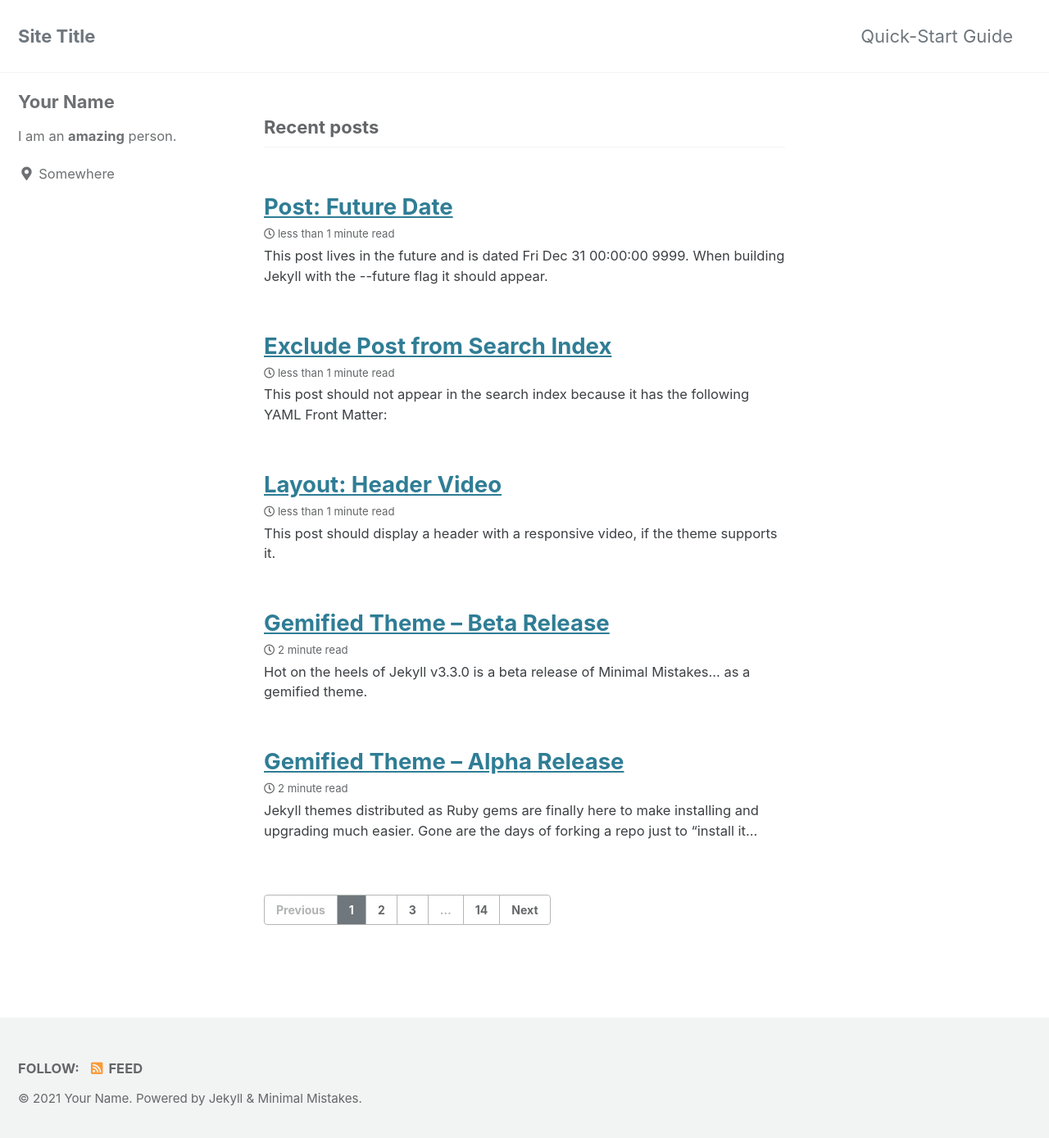
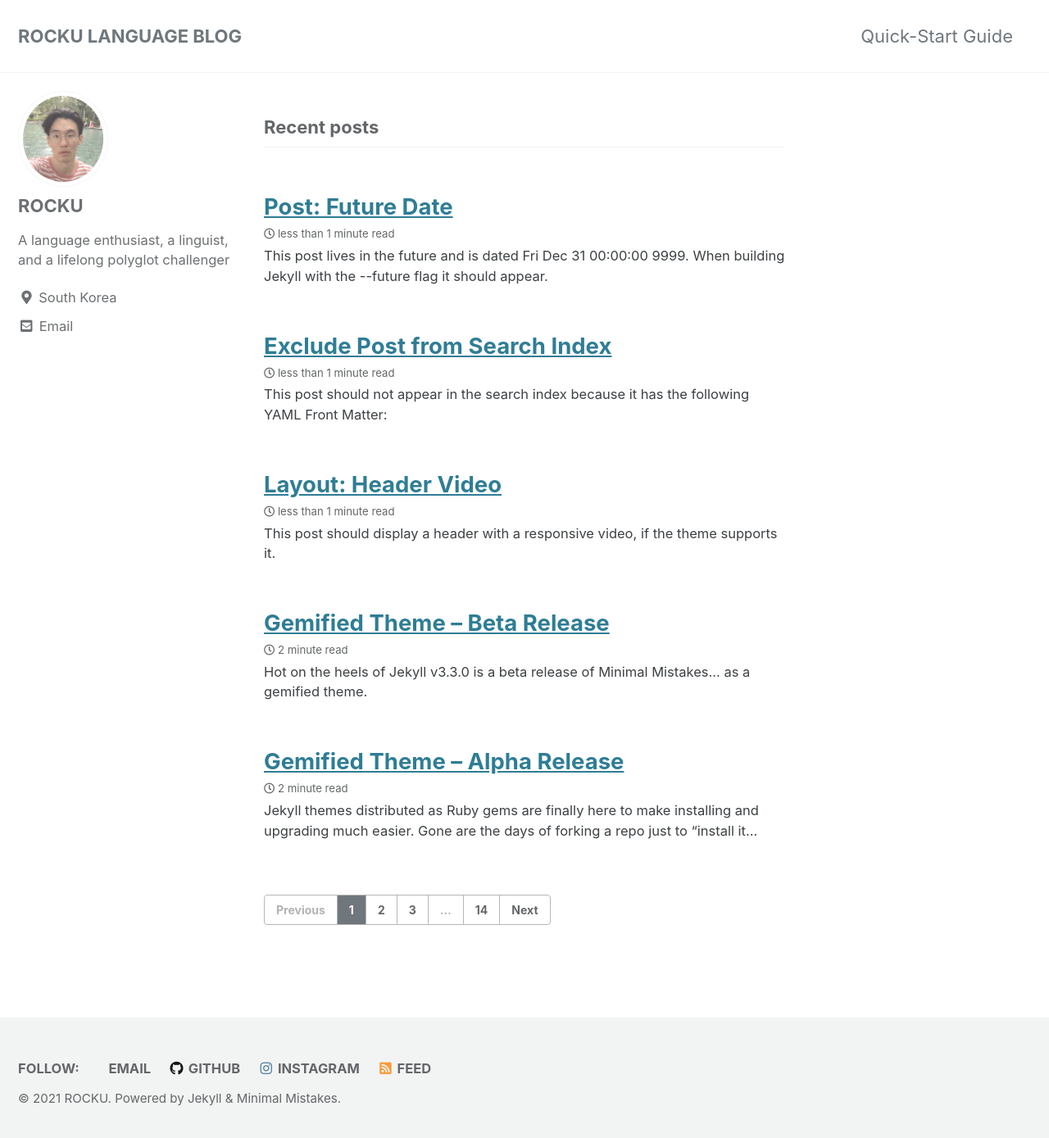
Before and after one commit to rockulang/rockulang.github.io, a Jekyll site: the page built from index.html, in a window 1280 px wide and 1397 px high. Shown: the top 1389 px of the window at 82% size. Built offline with Jekyll 4.4.1, drawn with Linux system fonts in a browser that asks for light colours; cached includes are drawn as plain includes; the list of posts is cut into pages by our own code.

Commit message:
added images folder, modified _config.yml

```diff
--- a/_config.yml
+++ b/_config.yml
@@ -16,23 +16,23 @@ minimal_mistakes_skin    : "default" # "air", "aqua", "contrast", "dark", "dirt"
 
 # Site Settings
 locale                   : "en-US"
-title                    : "Site Title"
-title_separator          : "-"
+title                    : "ROCKU LANGUAGE BLOG"
+title_separator          : "&#124;"
 subtitle                 : # site tagline that appears below site title in masthead
-name                     : "Your Name"
-description              : "An amazing website."
+name                     : "ROCKU"
+description              : "A blog about languages and linguistics"
 url                      : # the base hostname & protocol for your site e.g. "https://mmistakes.github.io"
 baseurl                  : # the subpath of your site, e.g. "/blog"
-repository               : # GitHub username/repo-name e.g. "mmistakes/minimal-mistakes"
+repository               : "rockulang/rockulang.github.io" # GitHub username/repo-name e.g. "mmistakes/minimal-mistakes"
 teaser                   : # path of fallback teaser image, e.g. "/assets/images/500x300.png"
 logo                     : # path of logo image to display in the masthead, e.g. "/assets/images/88x88.png"
-masthead_title           : # overrides the website title displayed in the masthead, use " " for no title
+masthead_title           : "ROCKU LANGUAGE BLOG" # overrides the website title displayed in the masthead, use " " for no title
 # breadcrumbs            : false # true, false (default)
 words_per_minute         : 200
 comments:
-  provider               : # false (default), "disqus", "discourse", "facebook", "staticman", "staticman_v2", "utterances", "custom"
+  provider               : "disqus" # false (default), "disqus", "discourse", "facebook", "staticman", "staticman_v2", "utterances", "custom"
   disqus:
-    shortname            : # https://help.disqus.com/customer/portal/articles/466208-what-s-a-shortname-
+    shortname            : "rockuang-github-io" # https://help.disqus.com/customer/portal/articles/466208-what-s-a-shortname-
   discourse:
     server               : # https://meta.discourse.org/t/embedding-discourse-comments-via-javascript/31963 , e.g.: meta.discourse.org
   facebook:
@@ -85,7 +85,7 @@ social:
 
 # Analytics
 analytics:
-  provider               : false # false (default), "google", "google-universal", "google-gtag", "custom"
+  provider               : true # false (default), "google", "google-universal", "google-gtag", "custom"
   google:
     tracking_id          :
     anonymize_ip         : # true, false (default)
@@ -93,11 +93,11 @@ analytics:
 
 # Site Author
 author:
-  name             : "Your Name"
-  avatar           : # path of avatar image, e.g. "/assets/images/bio-photo.jpg"
-  bio              : "I am an **amazing** person."
-  location         : "Somewhere"
-  email            :
+  name             : "ROCKU"
+  avatar           : /assets/images/bio_photo_rak.jpg # path of avatar image, e.g. "/assets/images/bio-photo.jpg"
+  bio              : "A language enthusiast, a linguist, and a lifelong polyglot challenger"
+  location         : "South Korea"
+  email            : "rocku0625@gmail.com"
   links:
     - label: "Email"
       icon: "fas fa-fw fa-envelope-square"
@@ -121,6 +121,9 @@ author:
 # Site Footer
 footer:
   links:
+    - label: "Email"
+      icon: "fab fa-fw fa-envelope-square"
+      url: mailto:rocku0625@gmail.com
     - label: "Twitter"
       icon: "fab fa-fw fa-twitter-square"
       # url:
@@ -129,7 +132,7 @@ footer:
       # url:
     - label: "GitHub"
       icon: "fab fa-fw fa-github"
-      # url:
+      url: "https://github.com/rockulang"
     - label: "GitLab"
       icon: "fab fa-fw fa-gitlab"
       # url:
@@ -138,7 +141,7 @@ footer:
       # url:
     - label: "Instagram"
       icon: "fab fa-fw fa-instagram"
-      # url:
+      url: "https://instagram.com/rakgyunshin"
 
 
 # Reading Files
@@ -209,7 +212,7 @@ sass:
 permalink: /:categories/:title/
 paginate: 5 # amount of posts to show
 paginate_path: /page:num/
-timezone: # https://en.wikipedia.org/wiki/List_of_tz_database_time_zones
+timezone: Asia/Seoul # https://en.wikipedia.org/wiki/List_of_tz_database_time_zones
 
 
 # Plugins (previously gems:)
@@ -279,3 +282,11 @@ defaults:
       comments: # true
       share: true
       related: true
+
+  # _pages
+  - scope:
+      path: "_pages"
+      type: pages
+    values:
+      layout: single
+      author_profile: true
```
Also changed, not shown: assets/images/background.jpg (added), assets/images/bio_photo_rak.jpg (added).
